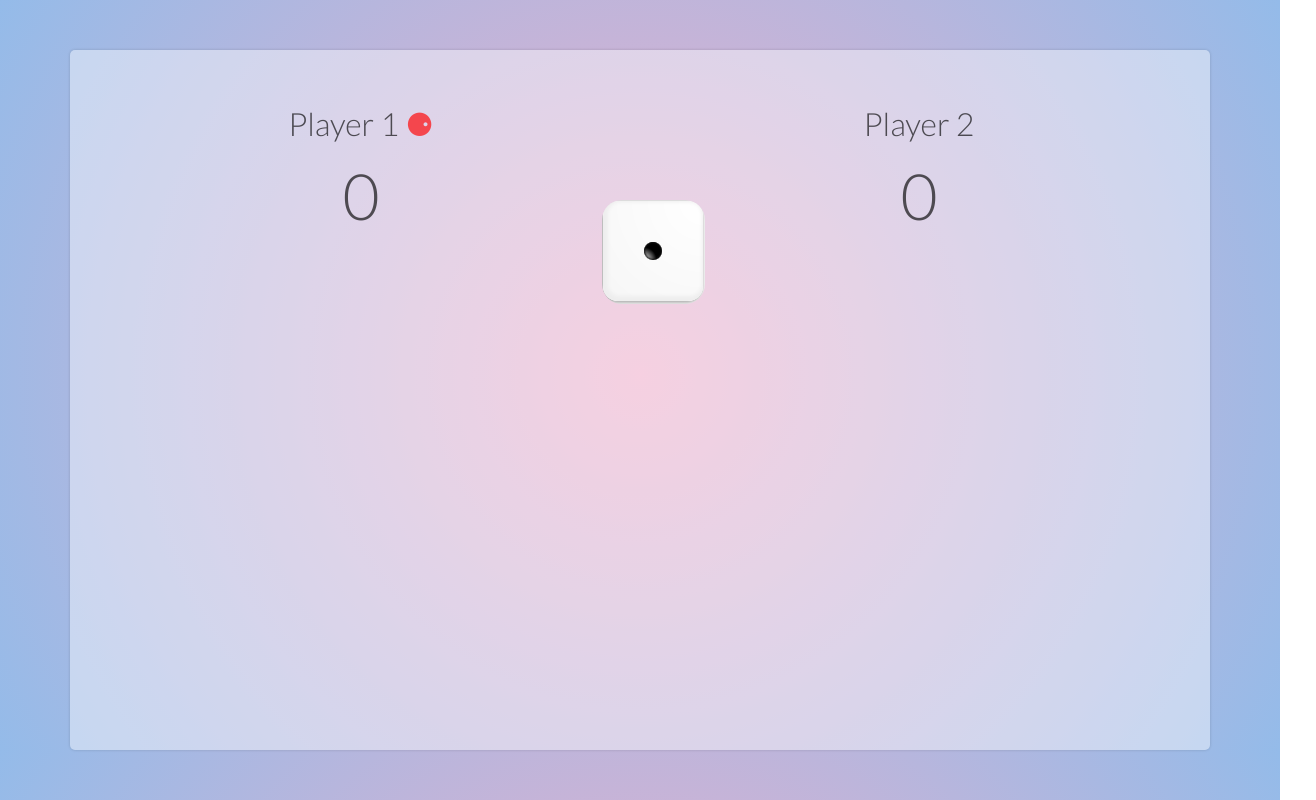
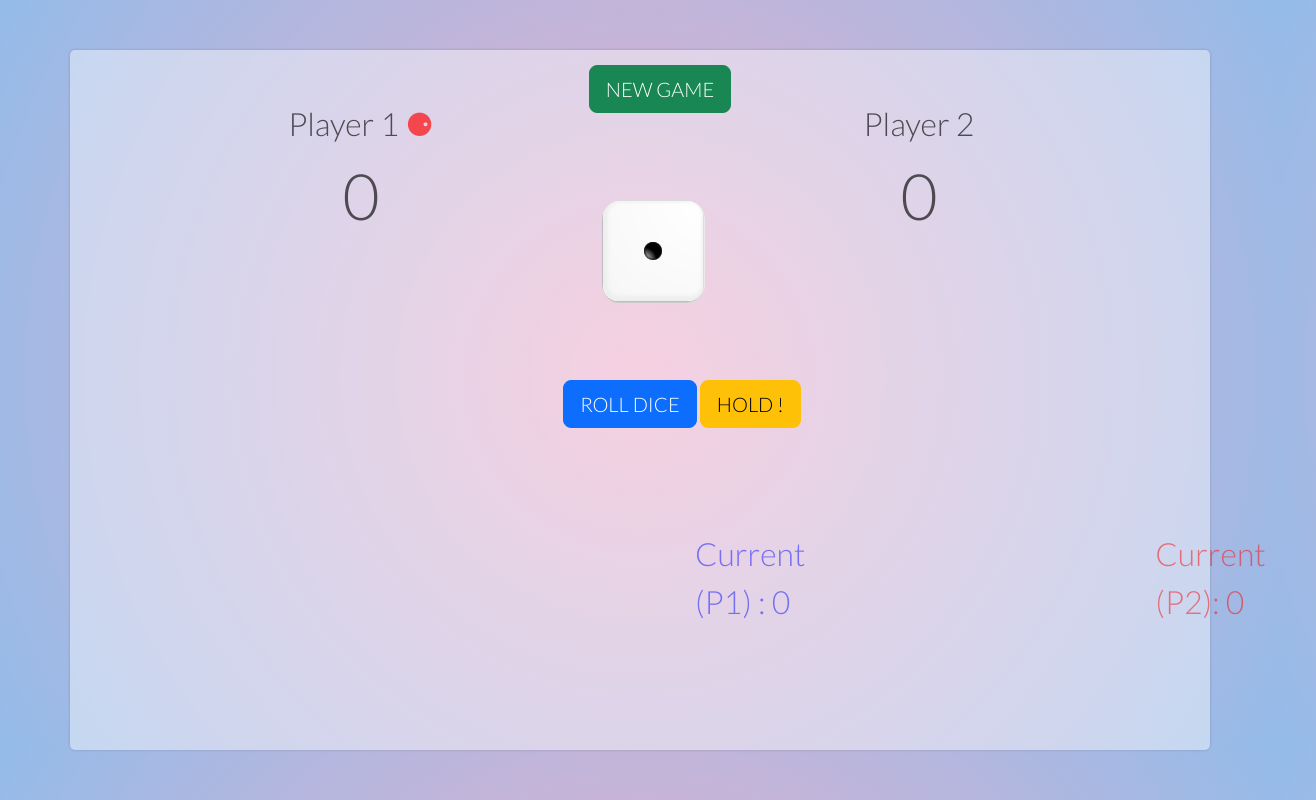
Before and after one commit to AdVsCorp/Studi.GDWFSDVSWEBAJAVAEXAIII1A, a plain HTML site: page index.html in a window 1280 px wide. Shown: the whole page, 1316 px wide, since content can reach past the window. Drawn offline with nearby package versions, Linux system fonts and the light colour scheme.

Commit message:
End of a rather short design

```diff
--- a/index.html
+++ b/index.html
@@ -11,6 +11,9 @@
 <body>
     <main>
         <div class="container">
+            <div class="new-game">
+                <button type="button" class="btn btn-success btn-lg">NEW GAME</button>
+            </div>
             <div class="player one">
                 <span class="player title">
                     Player 1
@@ -34,6 +37,18 @@
                     0
                 </span>
             </div>
+            <div class="actions">
+                <button type="button" class="btn btn-primary btn-lg">ROLL DICE</button>
+                <button type="button" class="btn btn-warning btn-lg">HOLD !</button>
+            </div>
+            <div class="current">
+                <div class="current-one">
+                    Current (P1) : 0
+                </div>
+                <div class="current-two">
+                    Current (P2): 0
+                </div>
+            </div>
         </div>
     </main>
 
--- a/style.css
+++ b/style.css
@@ -53,3 +53,34 @@ body {
     width: 50%;
     border-radius: 20px;
 }
+
+.actions {
+    position: absolute;
+    top: 380px;
+    left: 44%;
+}
+
+.current {
+    position: absolute;
+    top: 480px;
+    display: flex;
+    flex-direction: row;
+    padding: 50px;
+    left: 645px;
+    font-size: 2em;
+}
+
+.current-one {
+    color: rgba(0, 8, 255, 0.487);
+}
+
+.current-two {
+    margin-left: 350px;
+    color: rgba(255, 0, 0, 0.487);
+}
+
+.new-game {
+    position: absolute;
+    top: 65px;
+    left: 46%;
+}
```
